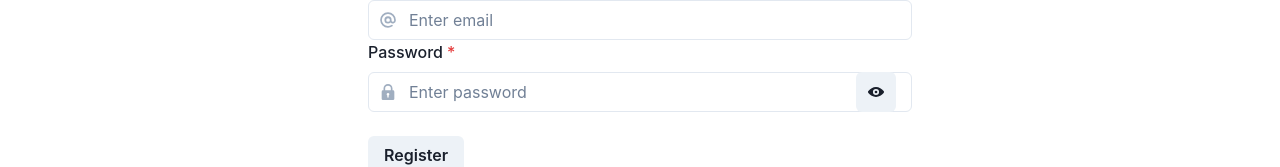
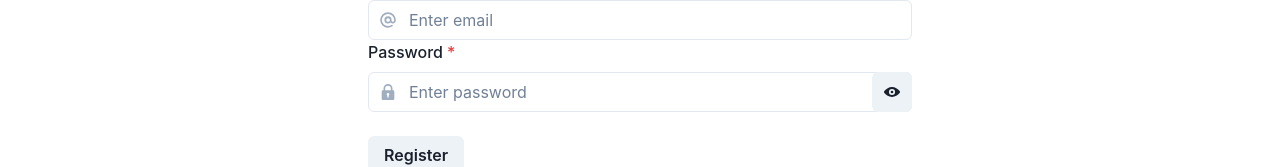
Before and after one commit to Valentina-K/goit-react-hw-08-phonebook, a React (Create React App) app: page /goit-react-hw-08-phonebook/register in a window 1280 px wide. Shown: the part 257-424 px from the top of the page. Built offline with nearby package versions, Linux system fonts and the light colour scheme.

Commit message:
changed styling of register form

```diff
--- a/src/components/RegisterForm/RegisterForm.jsx
+++ b/src/components/RegisterForm/RegisterForm.jsx
@@ -74,7 +74,7 @@ export const RegisterForm = () => {
         />
       </InputGroup>
       <FormLabel>Password</FormLabel>
-      <InputGroup size="md" mb={4}>
+      <InputGroup mb={4}>
         <InputLeftElement
           pointerEvents="none"
           children={<LockIcon color="gray.400" />}
@@ -82,11 +82,10 @@ export const RegisterForm = () => {
         <Input
           id={passwordInput}
           name="password"
-          pr="4.5rem"
           type={show ? 'text' : 'password'}
           placeholder="Enter password"
         />
-        <InputRightElement width="4.5rem">
+        <InputRightElement>
           <IconButton
             aria-label="show"
             onClick={handleClick}
```
